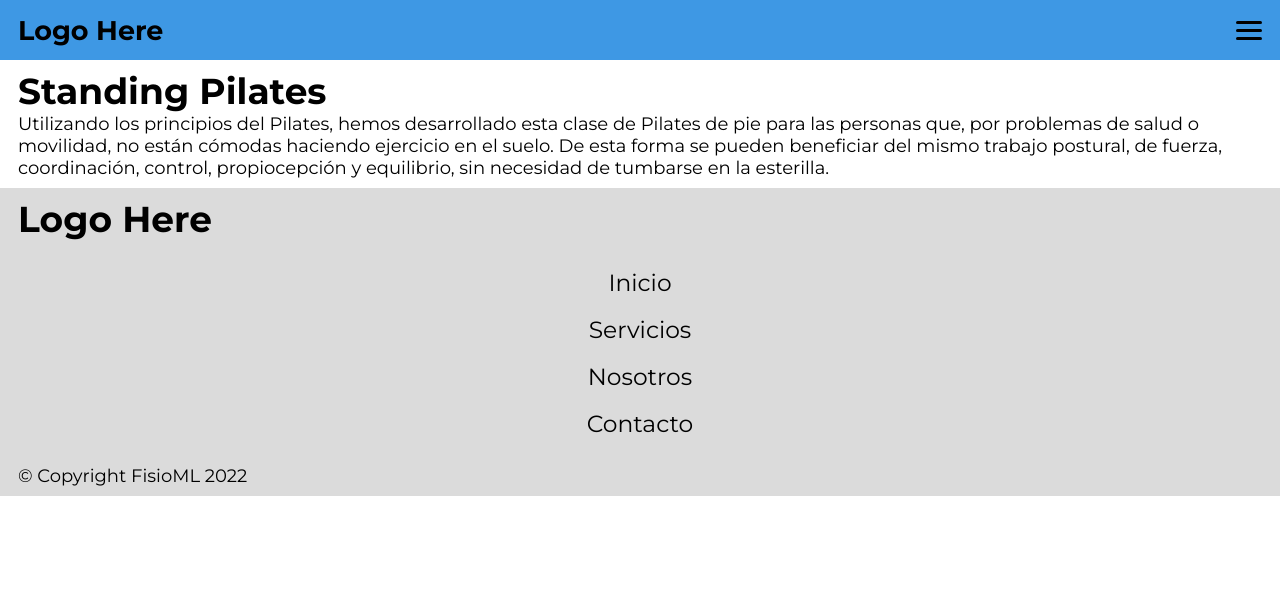
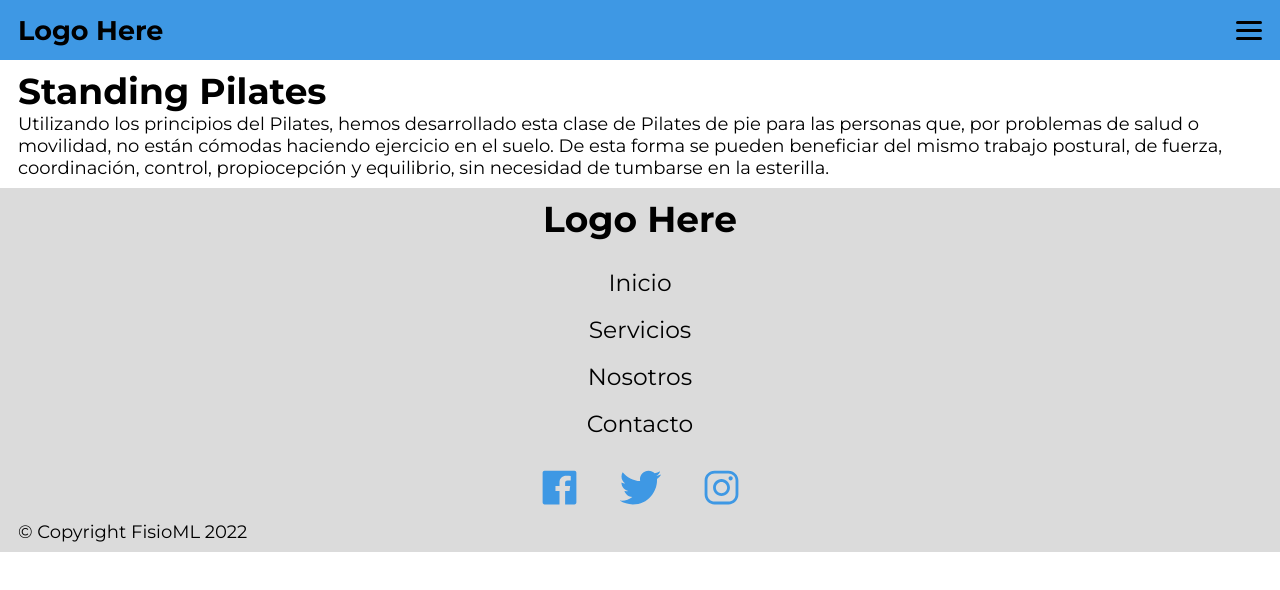
Before and after one commit to mikebarr24/fisioml, a React (Create React App) app: page /standing-pilates in a window 1280 px wide. Shown: the top 590 px of the page. Built offline with nearby package versions, Linux system fonts and the light colour scheme.

Commit message:
Add social icons. Centered Logo

```diff
--- a/src/components/Footer.js
+++ b/src/components/Footer.js
@@ -1,10 +1,11 @@
 import "./Footer.scss";
 import { HashLink } from "react-router-hash-link";
+import SocialIcons from "./default/SocialIcons";
 
 function Footer() {
   return (
     <footer className="footer container">
-      <h1>Logo Here</h1>
+      <h1 className="footer-logo">Logo Here</h1>
       <ul className="footer-menu">
         <HashLink smooth to="/#hero">
           <li>Inicio</li>
@@ -19,6 +20,7 @@ function Footer() {
           <li>Contacto</li>
         </HashLink>
       </ul>
+      <SocialIcons className="footer-social-icons" />
       <p>© Copyright FisioML {new Date().getFullYear()} </p>
     </footer>
   );
--- a/src/components/Footer.scss
+++ b/src/components/Footer.scss
@@ -3,6 +3,9 @@
 .footer {
   min-height: 200px;
   background-color: rgb(219, 219, 219);
+  .footer-logo {
+    text-align: center;
+  }
   .footer-menu {
     list-style: none;
     text-align: center;
@@ -12,4 +15,12 @@
       font-size: 1.3rem;
     }
   }
+  .footer-social-icons {
+    color: $primary-color;
+    font-size: 2.5rem;
+    text-align: center;
+    * {
+      margin: 0 1rem;
+    }
+  }
 }
```
